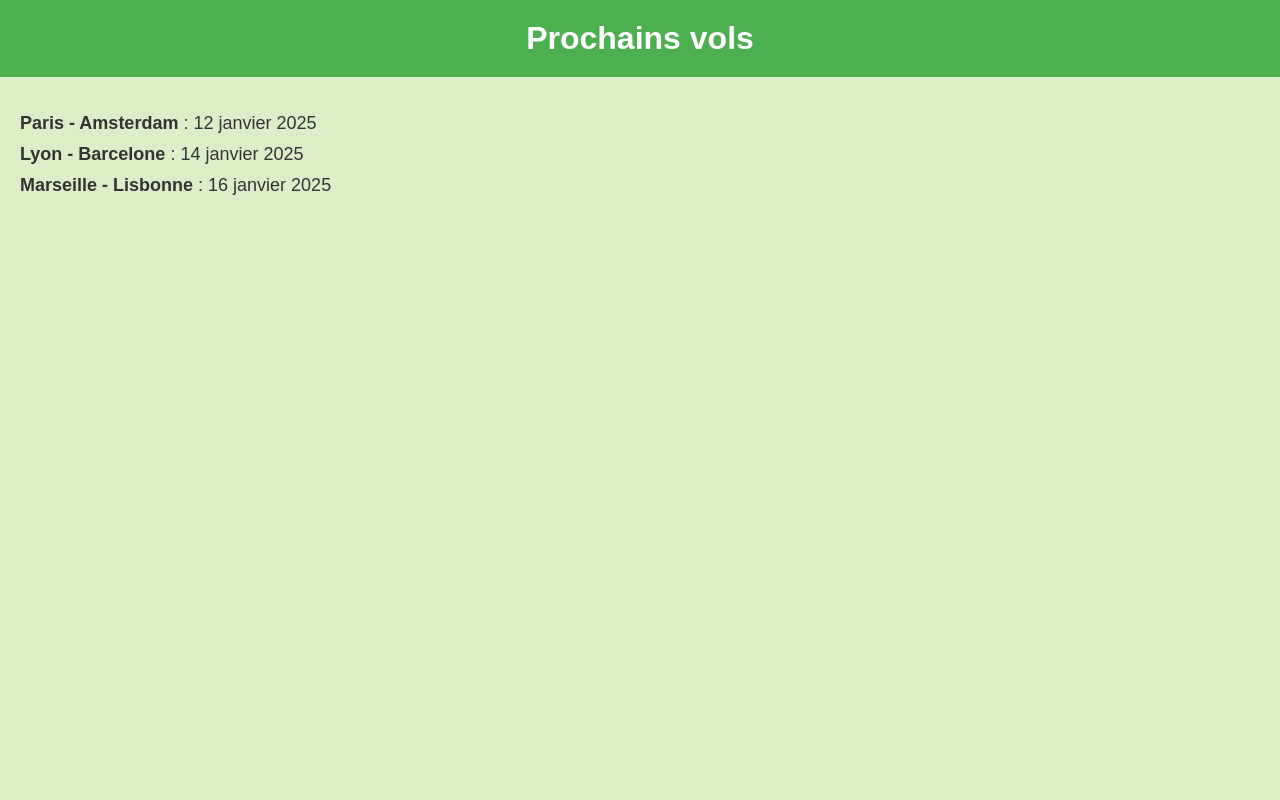
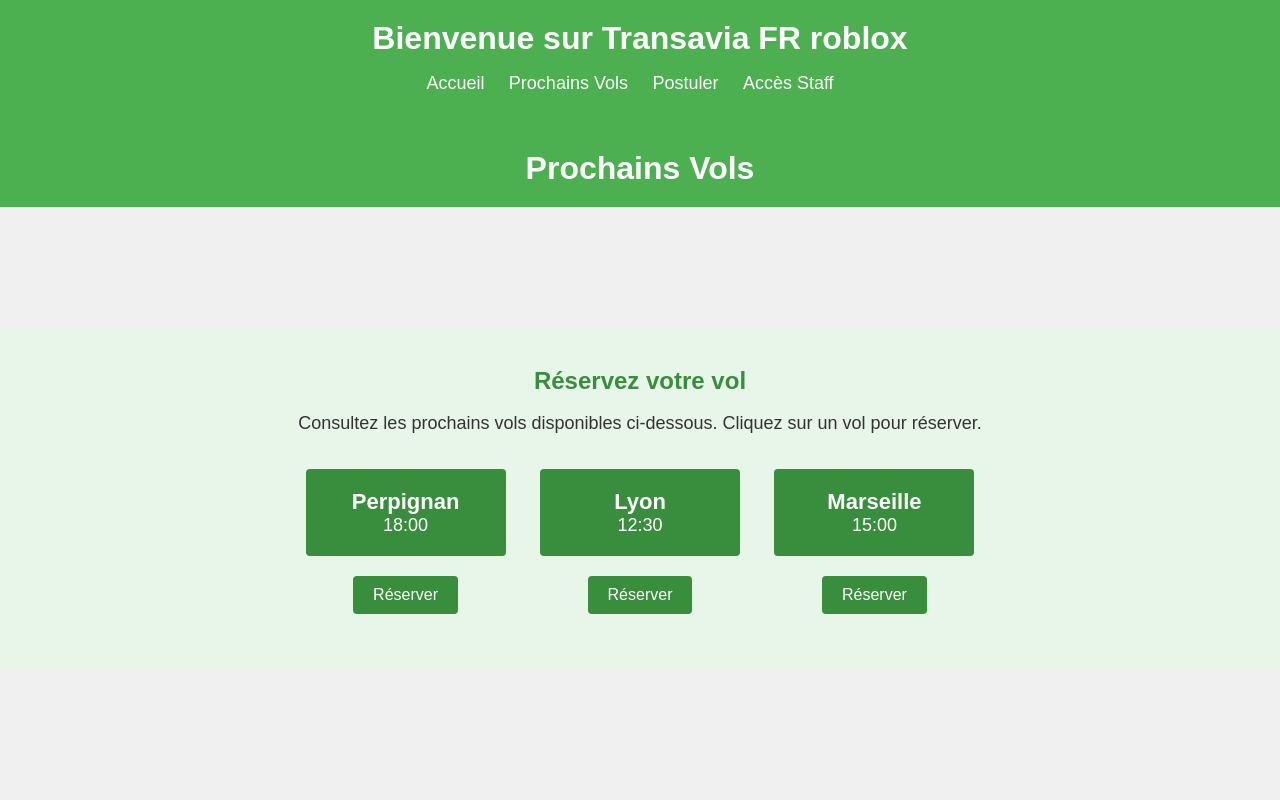
Before and after one commit to Matheo66/TransaviaFRroblox, a PHP site: page /vols.html in a window 1280 px wide. Run offline with PHP 8.4, Linux system fonts and the light colour scheme.

Commit message:
Ajout des boutons pour les vols Ajout du formulaire google

```diff
--- a/styles.css
+++ b/styles.css
@@ -8,7 +8,7 @@ body {
 }
 
 header {
-    background-color: #4CAF50; /* vert principal */
+    background-color: #4CAF50; /* vert */
     color: white;
     text-align: center;
     padding: 20px;
@@ -39,23 +39,90 @@ section {
 }
 
 /* Style spécifique pour la page 'vols.html' */
-body.vols-page {
-    background-color: #dcedc8; /* fond vert très clair */
+/* Style global */
+body {
+    font-family: Arial, sans-serif;
+    background-color: #f0f0f0;
+    color: #333;
+    margin: 0;
+    padding: 0;
+    box-sizing: border-box;
 }
 
-section ul {
-    list-style-type: none;
-    padding: 0;
+/* Section des vols */
+section {
+    padding: 40px;
+    text-align: center;
+    background-color: #e8f5e9;
+    margin-top: 120px; /* pour éviter que le contenu soit caché derrière l'en-tête */
 }
 
-section ul li {
-    margin: 10px 0;
+section h2 {
+    font-size: 24px;
+    color: #388e3c;
+}
+
+section p {
     font-size: 18px;
+    color: #333;
+    margin-bottom: 20px;
+}
+
+/* Conteneur pour chaque vol */
+.vol-container {
+    display: inline-block;
+    margin: 15px;
+    text-align: center;
+}
+
+/* Style des boutons de vol */
+.vol-btn {
+    background-color: #388e3c;
+    color: white;
+    font-size: 18px;
+    padding: 20px 40px;
+    border: none;
+    border-radius: 4px;
+    cursor: pointer;
+    width: 200px;
+    margin-bottom: 10px;
+    display: block;
+    text-align: center;
+}
+
+.vol-btn:hover {
+    background-color: #2c6e2f;
+}
+
+.vol-btn .destination {
+    font-weight: bold;
+    font-size: 22px;
+}
+
+.vol-btn .horaire {
+    font-size: 18px;
+    margin-top: 10px;
+}
+
+/* Style du bouton réserver */
+.btn-reserver {
+    background-color: #388e3c;
+    color: white;
+    text-decoration: none;
+    padding: 10px 20px;
+    border-radius: 4px;
+    font-size: 16px;
+    display: inline-block;
+    margin-top: 10px;
+}
+
+.btn-reserver:hover {
+    background-color: #2c6e2f;
 }
 
 /* Style spécifique pour la page 'candidature.html' */
 body.candidature-page {
-    background-color: #c8e6c9; /* fond vert pastel */
+    background-color: #e1f5fe; /* fond bleu clair */
 }
 
 form {
@@ -81,21 +148,35 @@ form input, form textarea, form button {
 }
 
 form button {
-    background-color: #388e3c; /* bouton vert foncé */
+    background-color: #4CAF50; /* bouton vert */
     color: white;
     border: none;
     cursor: pointer;
 }
 
 form button:hover {
-    background-color: #2c6e2f;
+    background-color: #45a049;
 }
 
 /* Style spécifique pour la page 'staff.html' */
 body.staff-page {
-    background-color: #a5d6a7; /* fond vert clair */
+    background-color: #fff3e0; /* fond orange clair */
 }
 
 form input[type="password"] {
     background-color: #fafafa;
 }
+
+.form-container {
+    display: flex;                /* Active le modèle Flexbox pour le conteneur */
+    justify-content: center;      /* Centre horizontalement le formulaire */
+    align-items: center;          /* Centre verticalement le formulaire */
+    height: 70vh;                /* Donne une hauteur de 100% de la fenêtre du navigateur (c'est-à-dire la hauteur de la page) */
+}
+
+iframe {
+    border: none;                 /* Enlève les bordures de l'iframe */
+    width: 100%;                  /* Le formulaire prendra 100% de la largeur de son conteneur */
+    max-width: 640px;             /* La largeur du formulaire ne dépassera pas 640px */
+    height: 880px;                /* Définissez la hauteur du formulaire */
+}
--- a/vols.html
+++ b/vols.html
@@ -1,18 +1,59 @@
-<body class="vols-page">
-    <header>
-        <h1>Prochains vols</h1>
-    </header>
-    <section>
-        <ul>
-            <li><strong>Paris - Amsterdam</strong> : 12 janvier 2025</li>
-            <li><strong>Lyon - Barcelone</strong> : 14 janvier 2025</li>
-            <li><strong>Marseille - Lisbonne</strong> : 16 janvier 2025</li>
-        </ul>
-    </section>
-</body>
+<!DOCTYPE html>
+<html lang="fr">
 <head>
     <meta charset="UTF-8">
     <meta name="viewport" content="width=device-width, initial-scale=1.0">
-    <title>Nom de la page</title>
+    <title>Prochains Vols - TransaviaFRroblox</title>
     <link rel="stylesheet" href="styles.css">
 </head>
+<body class="vols-page">
+    <header>
+        <h1>Bienvenue sur Transavia FR roblox</h1>
+        <!-- Menu de navigation -->
+        <nav>
+            <ul>
+                <li><a href="index.html">Accueil</a></li>
+                <li><a href="vols.html">Prochains Vols</a></li>
+                <li><a href="candidature.html">Postuler</a></li>
+                <li><a href="staff.html">Accès Staff</a></li>
+            </ul>
+        </nav>
+    </header>
+    <header>
+        <h1>Prochains Vols</h1>
+    </header>
+
+    <!-- Section des vols -->
+    <section>
+        <h2>Réservez votre vol</h2>
+        <p>Consultez les prochains vols disponibles ci-dessous. Cliquez sur un vol pour réserver.</p>
+
+        <!-- Vol 1 -->
+        <div class="vol-container">
+            <button class="vol-btn">
+                <span class="destination">Perpignan</span><br>
+                <span class="horaire">18:00</span>
+            </button>
+            <a href="reservation.html?vol=1" class="btn-reserver">Réserver</a>
+        </div>
+
+        <!-- Vol 2 -->
+        <div class="vol-container">
+            <button class="vol-btn">
+                <span class="destination">Lyon</span><br>
+                <span class="horaire">12:30</span>
+            </button>
+            <a href="reservation.html?vol=2" class="btn-reserver">Réserver</a>
+        </div>
+
+        <!-- Vol 3 -->
+        <div class="vol-container">
+            <button class="vol-btn">
+                <span class="destination">Marseille</span><br>
+                <span class="horaire">15:00</span>
+            </button>
+            <a href="reservation.html?vol=3" class="btn-reserver">Réserver</a>
+        </div>
+    </section>
+</body>
+</html>
```
Also changed, not shown: candidature.html (+25 -21 lines), index.html (+11 -4 lines), staff.html (+13 -0 lines).
